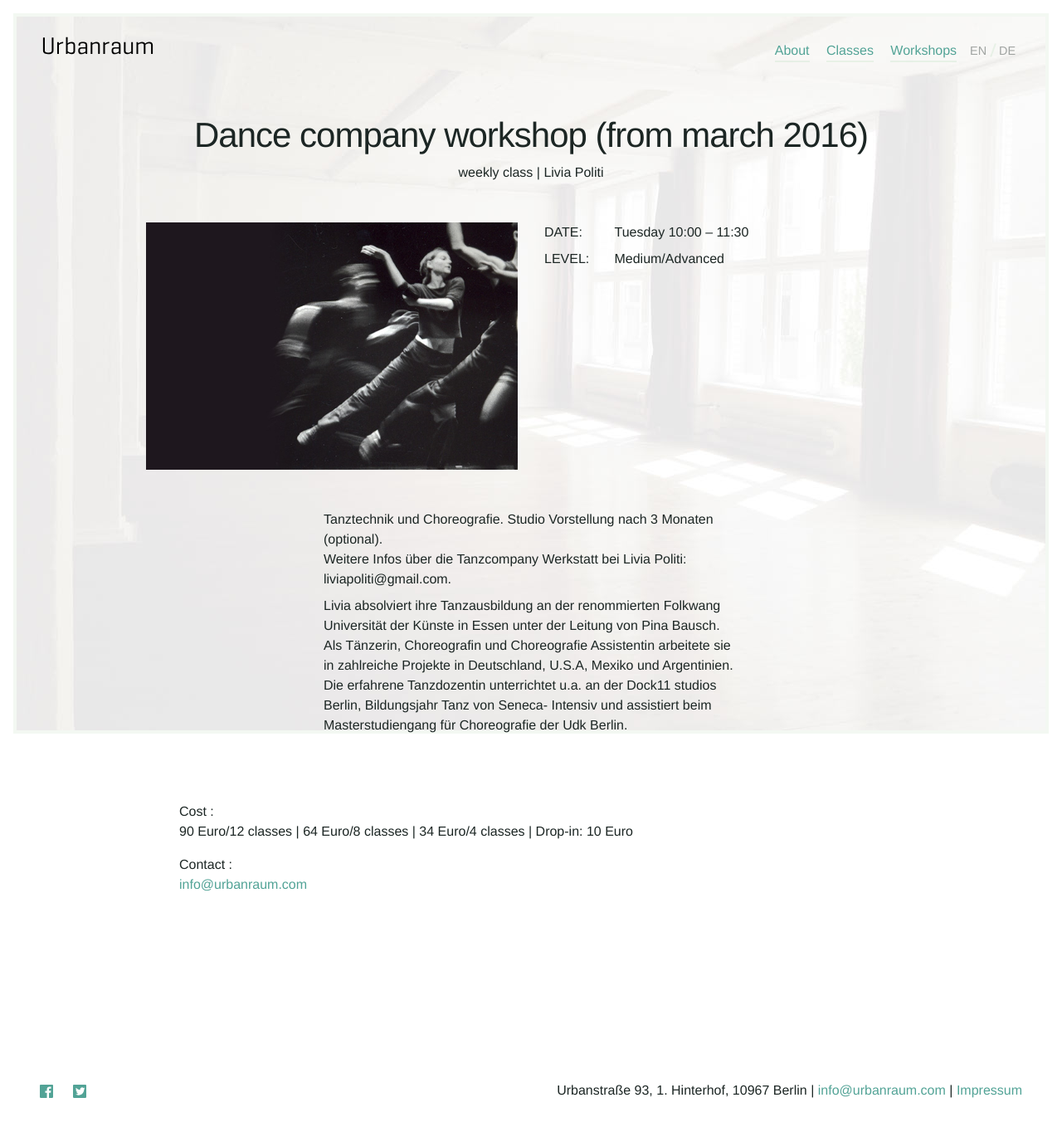
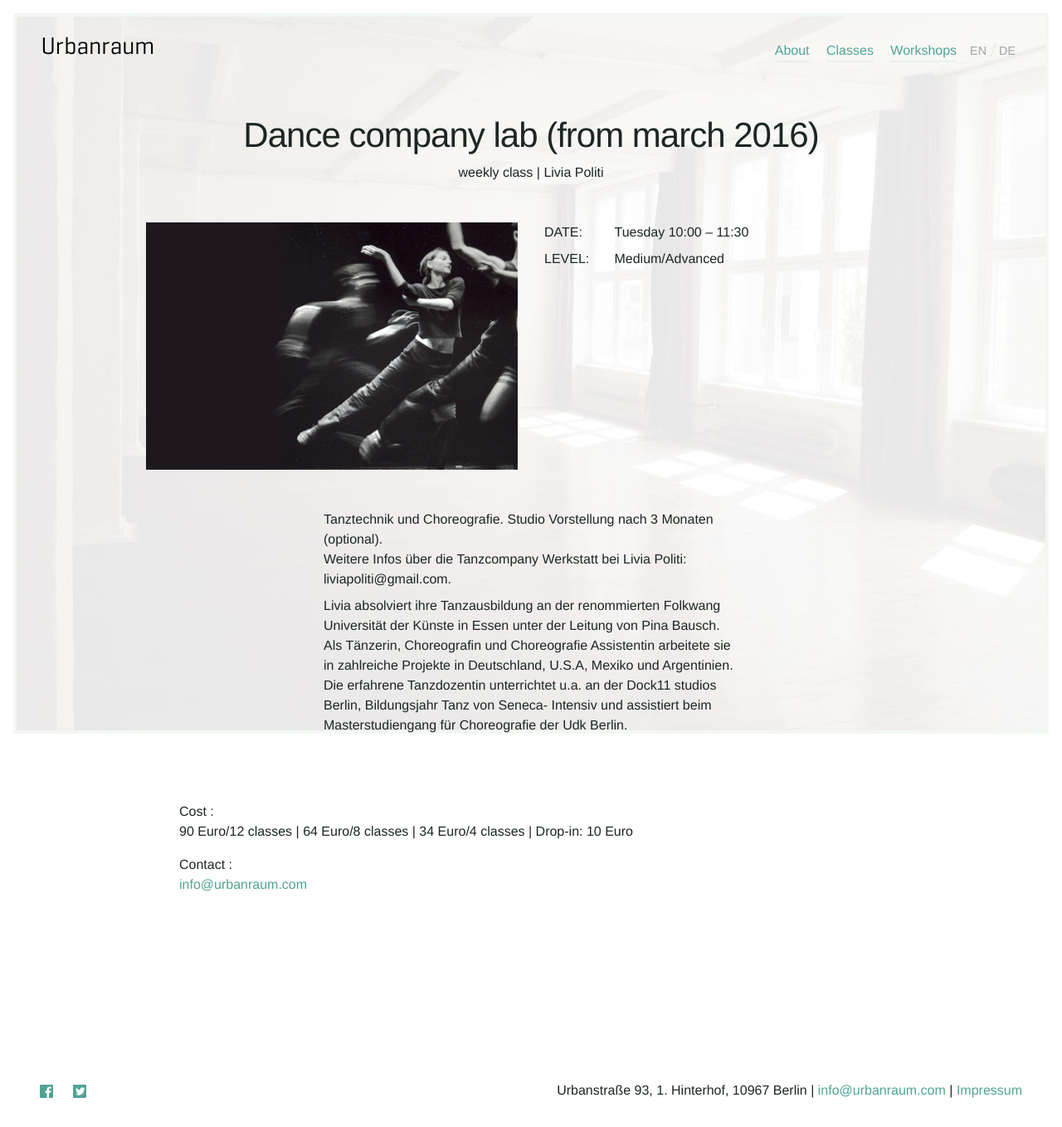
Before and after one commit to Kriesse/urbanraum, a Jekyll site: the page built from _classes/contempdanceworkshop.md, in a window 1280 px wide. Shown: the whole page at 83% size. Built offline with Jekyll 4.4.1, drawn with Linux system fonts in a browser that asks for light colours; nearby versions of some CDN libraries.

Commit message:
Update contempdanceworkshop.md
lab

```diff
--- a/_classes/contempdanceworkshop.md
+++ b/_classes/contempdanceworkshop.md
@@ -1,6 +1,6 @@
 ---
-title_en: "Dance company workshop (from march 2016)"
-title_de: "Tanzcompany Werkstatt (ab März 2016)"
+title_en: "Dance company lab (from march 2016)"
+title_de: "Tanzcompany Lab (ab März 2016)"
 
 type_en: "weekly class"
 type_de: "Wöchentlicher Kurs"
```
